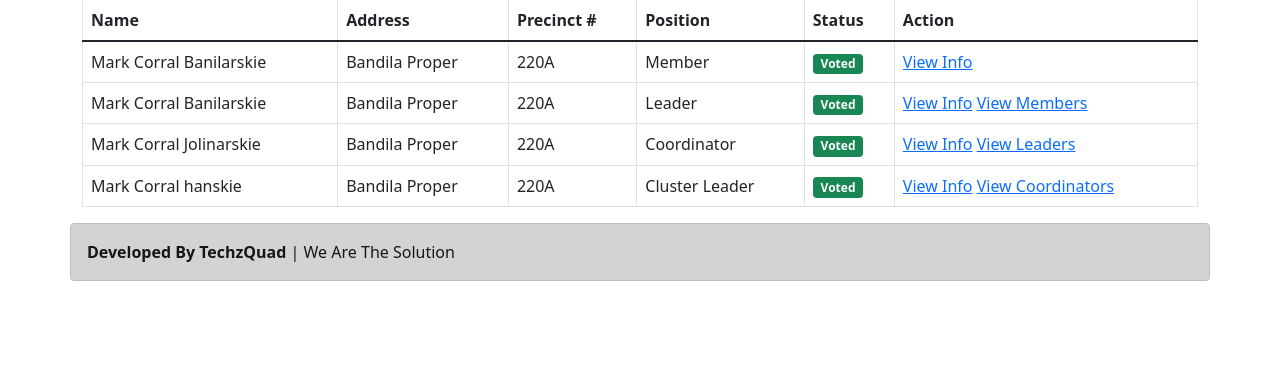
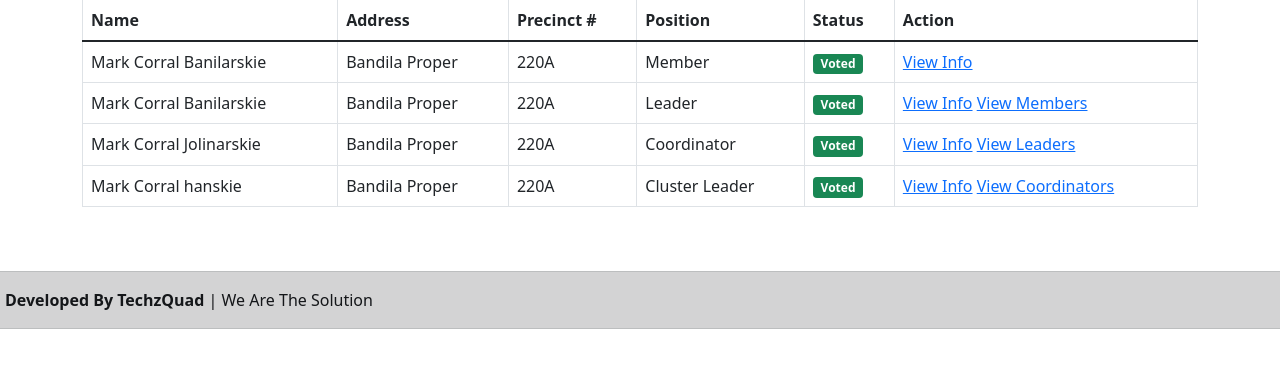
Before and after one commit to TechzQuad/Team-Asenso, a PHP site: page /voters.php in a window 1280 px wide. Shown: the part 129-497 px from the top of the page. Run offline with PHP 8.4, Linux system fonts and the light colour scheme.

Commit message:
Update voters.php

```diff
--- a/voters.php
+++ b/voters.php
@@ -56,6 +56,9 @@
     </tbody>
   </table>
 </div>
+<br><br>
+<div class="row">
 <?php include'incl/footer.php';?>
+</div>
 </body>
 </html>
```
